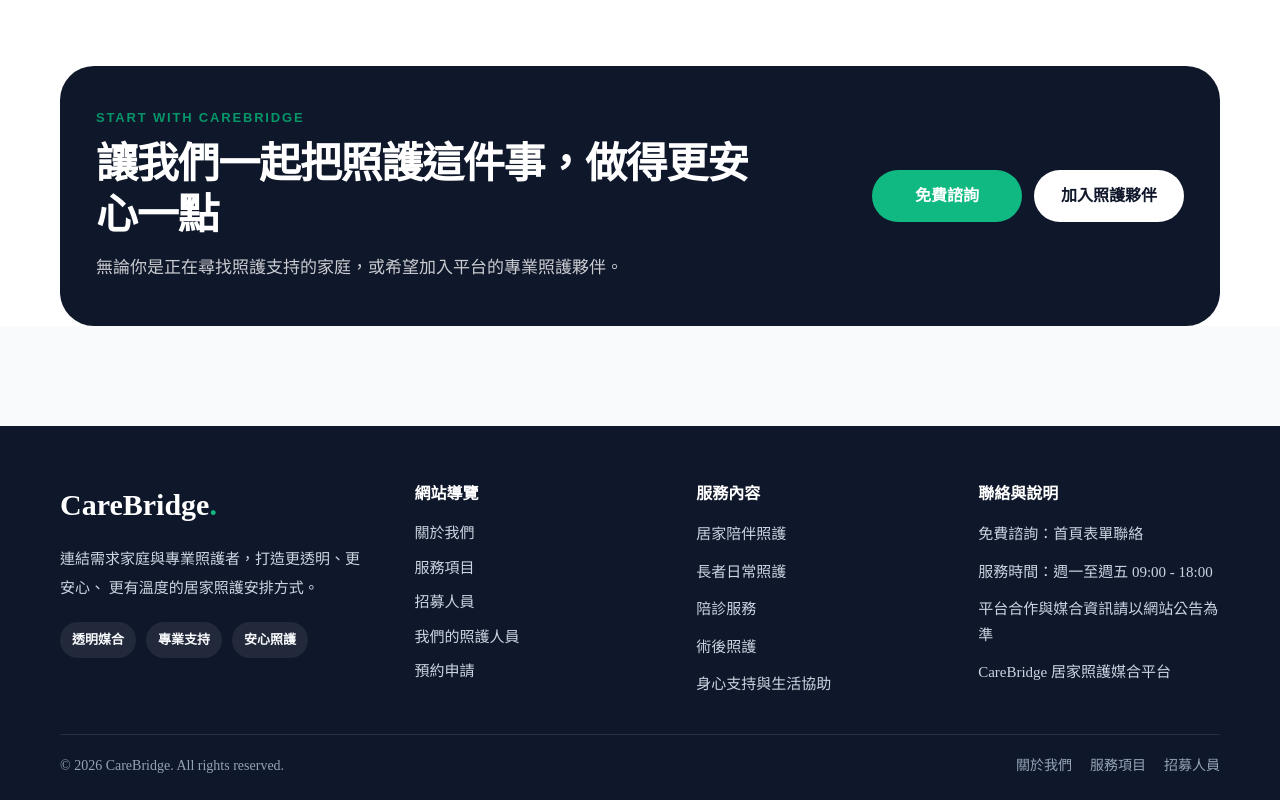
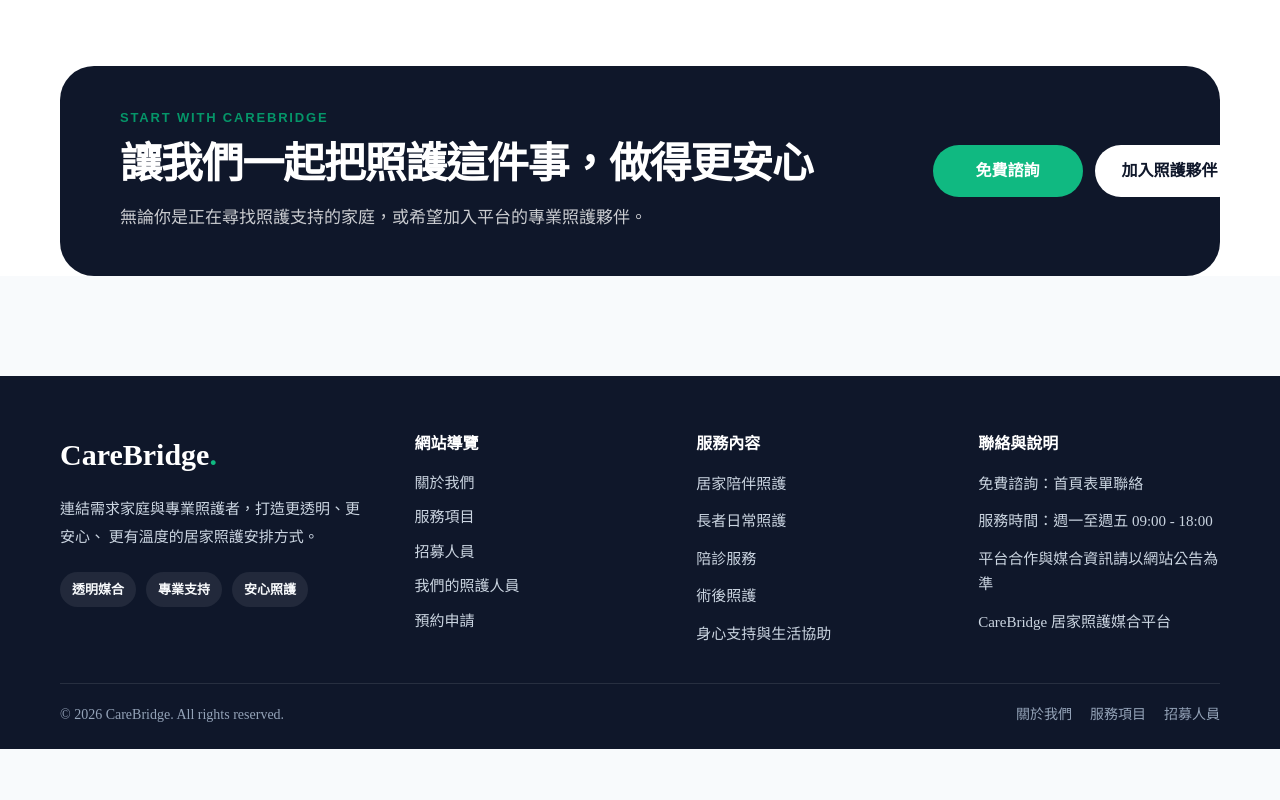
Before and after one commit to a0924061166-ux/carebridge, a Next.js app: page /aboutus in a window 1280 px wide. Shown: the part 3516-4316 px from the top of the page. After the commit the page ends 4265 px from the top, so only its background shows below. Built offline with nearby package versions, Linux system fonts and the light colour scheme; no server answers.

Commit message:
fix cta title

```diff
--- a/app/aboutus/page.tsx
+++ b/app/aboutus/page.tsx
@@ -192,7 +192,7 @@
         <div className="cta">
           <div>
             <span>START WITH CAREBRIDGE</span>
-            <h2>讓我們一起把照護這件事，做得更安心一點</h2>
+            <h2>讓我們一起把照護這件事，做得更安心</h2>
             <p>無論你是正在尋找照護支持的家庭，或希望加入平台的專業照護夥伴。</p>
           </div>
 
@@ -538,11 +538,11 @@
   background: #0f172a;
   color: #ffffff;
   border-radius: 34px;
-  padding: 42px 36px;
+  padding: 42px 60px;
   display: flex;
   justify-content: space-between;
-  gap: 48px;
   align-items: center;
+  gap: 80px;
   margin-bottom: 100px;
 }
 
@@ -556,9 +556,10 @@
 }
 
         .cta h2 {
-          color: #ffffff;
-          margin-bottom: 12px;
-        }
+  color: #ffffff;
+  margin-bottom: 12px;
+  white-space: nowrap;
+}
 
         .cta p {
           color: rgba(255, 255, 255, 0.78);
```
